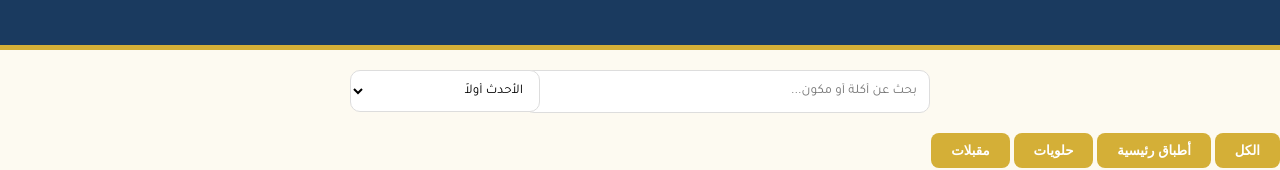
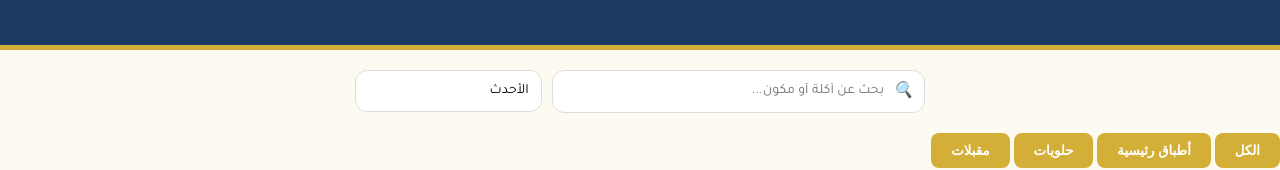
Before and after one commit to hurmuzii/ramadan-mama-recipes, a plain HTML site: page index.html in a window 1280 px wide. Shown: the part 141-311 px from the top of the page. Drawn offline with nearby package versions, Linux system fonts and the light colour scheme; no server answers.

Commit message:
تنسيق الصفحة

```diff
--- a/index.html
+++ b/index.html
@@ -32,17 +32,16 @@
         تحليل وتعبئة البيانات ✨
     </button>
 </section>
-<section class="controls-section" style="margin-bottom: 20px; display: flex; flex-wrap: wrap; gap: 10px;">
-    <div class="search-box" style="flex: 2; min-width: 200px;">
-        <input type="text" id="searchInput" placeholder="بحث عن أكلة أو مكون..."
-            style="width: 100%; padding: 12px; border-radius: 10px; border: 1px solid #ddd; outline: none;">
+<section class="controls-section">
+    <div class="search-wrapper">
+        <input type="text" id="searchInput" placeholder="بحث عن أكلة أو مكون...">
+        <i class="search-icon">🔍</i>
     </div>
-
-    <div class="sort-box" style="flex: 1; min-width: 150px;">
-        <select id="sortSelect" style="width: 100%; padding: 12px; border-radius: 10px; border: 1px solid #ddd; background: white;">
-            <option value="newest">الأحدث أولاً</option>
-            <option value="oldest">الأقدم أولاً</option>
-            <option value="alphabetical">أبجدياً (أ-ي)</option>
+    <div class="sort-wrapper">
+        <select id="sortSelect">
+            <option value="newest">الأحدث</option>
+            <option value="oldest">الأقدم</option>
+            <option value="alphabetical">أبجدياً</option>
         </select>
     </div>
 </section>
--- a/style.css
+++ b/style.css
@@ -207,3 +207,62 @@ button:hover { opacity: 0.8; }
     cursor: pointer;
     font-family: inherit;
 }
+.controls-section {
+    display: flex;
+    gap: 10px;
+    margin: 15px auto;
+    max-width: 1000px; /* ليظل متناسقاً في الشاشات الكبيرة */
+    padding: 0 15px;
+    box-sizing: border-box;
+}
+
+.search-wrapper {
+    flex: 2; /* شريط البحث يأخذ مساحة أكبر */
+    position: relative;
+}
+
+.search-wrapper input {
+    width: 100%;
+    padding: 12px 40px 12px 12px; /* مساحة للأيقونة */
+    border: 1px solid #ddd;
+    border-radius: 12px;
+    font-size: 14px;
+    outline: none;
+    box-sizing: border-box;
+}
+
+.search-icon {
+    position: absolute;
+    right: 12px;
+    top: 50%;
+    transform: translateY(-50%);
+    color: #888;
+    pointer-events: none;
+}
+
+.sort-wrapper {
+    flex: 1; /* قائمة الترتيب تأخذ مساحة أصغر */
+}
+
+.sort-wrapper select {
+    width: 100%;
+    padding: 12px;
+    border: 1px solid #ddd;
+    border-radius: 12px;
+    background-color: white;
+    font-size: 14px;
+    cursor: pointer;
+    box-sizing: border-box;
+    appearance: none; /* إخفاء سهم المتصفح الافتراضي في بعض الأجهزة */
+}
+
+/* شاشة الموبايل الصغيرة جداً */
+@media (max-width: 480px) {
+    .controls-section {
+        flex-direction: column; /* وضعهم فوق بعض إذا كانت الشاشة ضيقة جداً */
+    }
+
+    .search-wrapper, .sort-wrapper {
+        width: 100%;
+    }
+}
```
